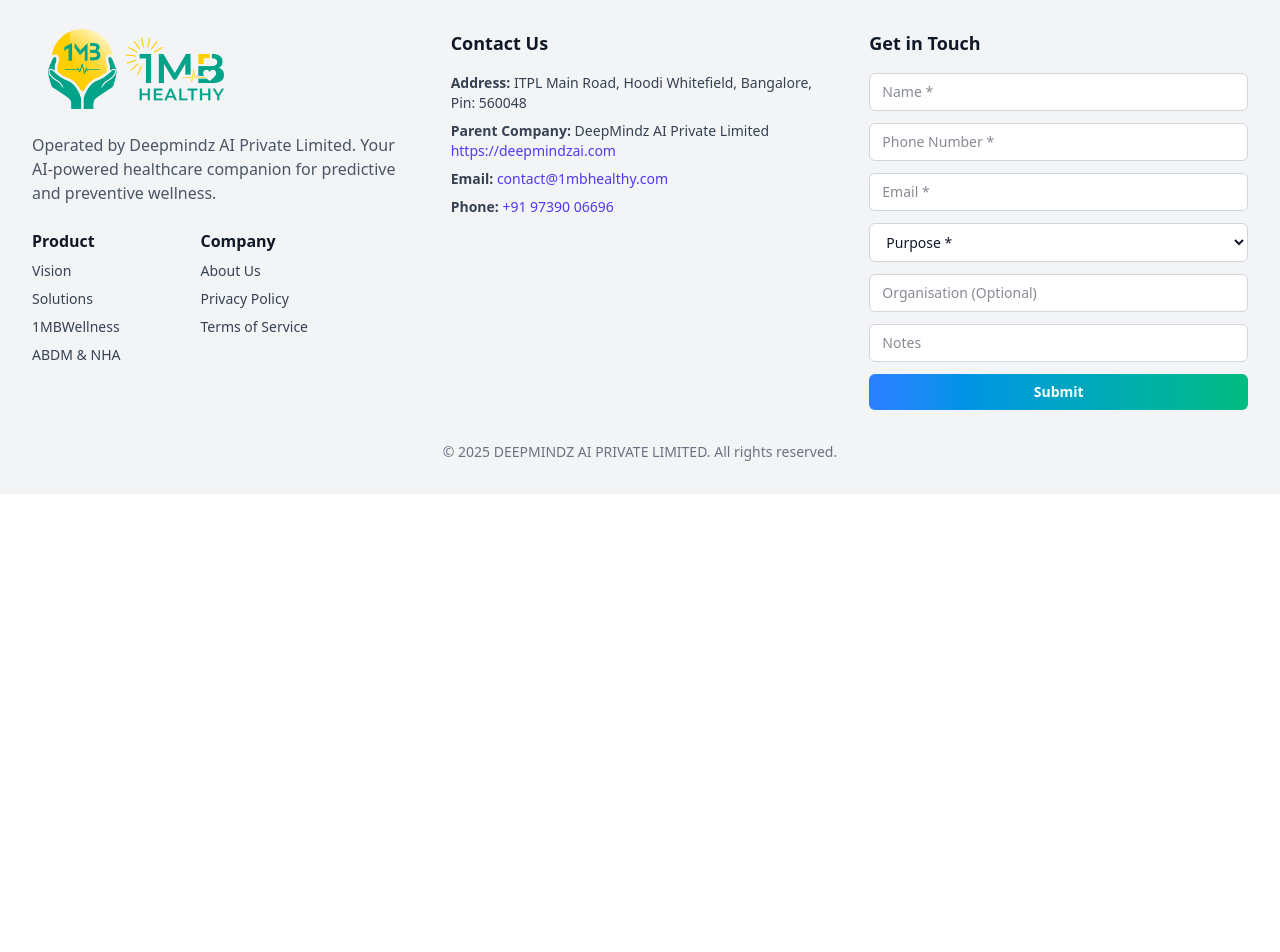
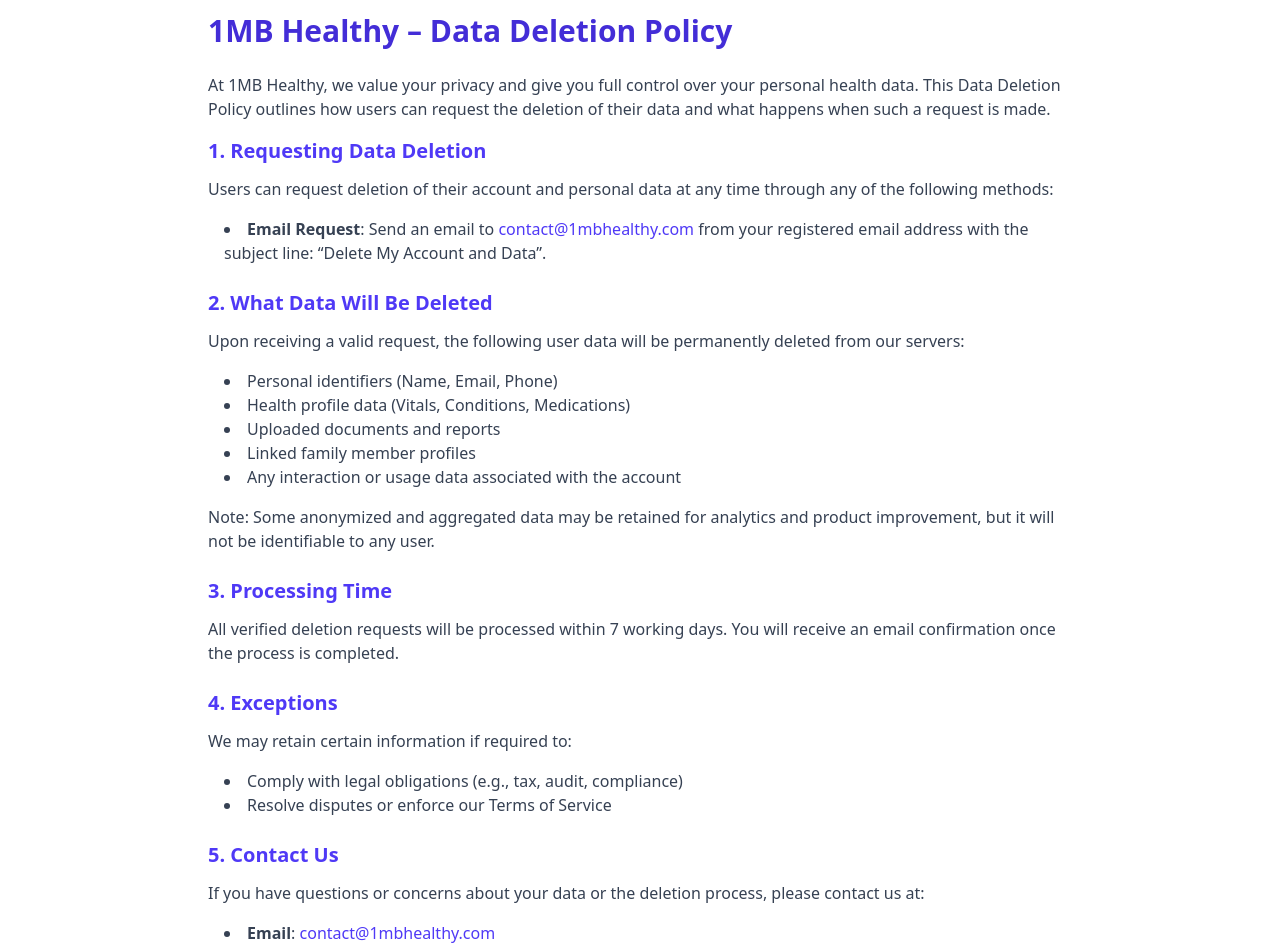
Before and after one commit to srivallika-scaleorange/1mbreact-pages, a React (Vite) app: page /datadeletionpolicy in a window 1280 px wide. Shown: the part 100-1052 px from the top of the page. Before the commit the page ends 800 px from the top, so only its background shows below. Built offline with nearby package versions, Linux system fonts and the light colour scheme.

Commit message:
added delete policy

```diff
--- a/src/App.jsx
+++ b/src/App.jsx
@@ -55,7 +55,7 @@
 import TermsAndConditions from './components/TermsAndConditions';
 import PrivacyPolicy from './components/PrivacyPolicy';
 import './App.css';
-
+import DataDeletionPolicy from './components/DataDeletionPolicy.jsx';
 const App = () => {
   const location = useLocation(); // Get current route
 
@@ -77,6 +77,8 @@
         <Route path="/about" element={<AboutUs />} />
         <Route path="/privacypolicy" element={<PrivacyPolicy />} />
         <Route path="/contactus" element={<FooterSections />} />
+        <Route path="/datadeletionpolicy" element={<DataDeletionPolicy />} />
+
       </Routes>
       {showFooter && <FooterSections />}
     </div>
--- /dev/null
+++ b/src/components/DataDeletionPolicy.jsx
@@ -0,0 +1,78 @@
+import React from 'react';
+import SEO from './SEO'; // Assuming SEO is a custom component for metadata
+
+const DataDeletionPolicy = () => {
+  return (
+    <>
+      <SEO
+        title="Data Deletion Policy - 1MB Healthy"
+        description="Understand how to request the deletion of your personal data from 1MB Healthy’s AI-powered healthcare platform."
+        keywords="data deletion policy, 1MB Healthy, privacy, data protection"
+        url="https://1mbhealthy.com/datadeletionpolicy"
+      />
+      <div className="max-w-4xl mx-auto px-4 py-8 text-gray-800">
+        <h1 className="text-3xl font-bold mb-6 text-indigo-700">1MB Healthy – Data Deletion Policy</h1>
+        <p className="mb-4 text-gray-700">
+          At 1MB Healthy, we value your privacy and give you full control over your personal health data. This Data Deletion Policy outlines how users can request the deletion of their data and what happens when such a request is made.
+        </p>
+
+        <div className="mb-6">
+          <h2 className="text-xl font-semibold mb-3 text-indigo-600">1. Requesting Data Deletion</h2>
+          <p className="mb-4 text-gray-700">
+            Users can request deletion of their account and personal data at any time through any of the following methods:
+          </p>
+          <ul className="list-disc list-inside mb-4 text-gray-700 ml-4">
+            <li><strong>Email Request</strong>: Send an email to <a href="mailto:contact@1mbhealthy.com" className="text-indigo-600 hover:underline">contact@1mbhealthy.com</a> from your registered email address with the subject line: “Delete My Account and Data”.</li>
+          </ul>
+        </div>
+
+        <div className="mb-6">
+          <h2 className="text-xl font-semibold mb-3 text-indigo-600">2. What Data Will Be Deleted</h2>
+          <p className="mb-4 text-gray-700">
+            Upon receiving a valid request, the following user data will be permanently deleted from our servers:
+          </p>
+          <ul className="list-disc list-inside mb-4 text-gray-700 ml-4">
+            <li>Personal identifiers (Name, Email, Phone)</li>
+            <li>Health profile data (Vitals, Conditions, Medications)</li>
+            <li>Uploaded documents and reports</li>
+            <li>Linked family member profiles</li>
+            <li>Any interaction or usage data associated with the account</li>
+          </ul>
+          <p className="mb-4 text-gray-700">
+            Note: Some anonymized and aggregated data may be retained for analytics and product improvement, but it will not be identifiable to any user.
+          </p>
+        </div>
+
+        <div className="mb-6">
+          <h2 className="text-xl font-semibold mb-3 text-indigo-600">3. Processing Time</h2>
+          <p className="mb-4 text-gray-700">
+            All verified deletion requests will be processed within 7 working days. You will receive an email confirmation once the process is completed.
+          </p>
+        </div>
+
+        <div className="mb-6">
+          <h2 className="text-xl font-semibold mb-3 text-indigo-600">4. Exceptions</h2>
+          <p className="mb-4 text-gray-700">
+            We may retain certain information if required to:
+          </p>
+          <ul className="list-disc list-inside mb-4 text-gray-700 ml-4">
+            <li>Comply with legal obligations (e.g., tax, audit, compliance)</li>
+            <li>Resolve disputes or enforce our Terms of Service</li>
+          </ul>
+        </div>
+
+        <div className="mb-6">
+          <h2 className="text-xl font-semibold mb-3 text-indigo-600">5. Contact Us</h2>
+          <p className="mb-4 text-gray-700">
+            If you have questions or concerns about your data or the deletion process, please contact us at:
+          </p>
+          <ul className="list-disc list-inside mb-4 text-gray-700 ml-4">
+            <li><strong>Email</strong>: <a href="mailto:contact@1mbhealthy.com" className="text-indigo-600 hover:underline">contact@1mbhealthy.com</a></li>
+          </ul>
+        </div>
+      </div>
+    </>
+  );
+};
+
+export default DataDeletionPolicy;
--- a/src/components/Footer.jsx
+++ b/src/components/Footer.jsx
@@ -160,6 +160,11 @@
                   <li>
                     <a href="/termsandconditions" className="hover:text-blue-400">
                       Terms of Service
+                    </a>
+                  </li>
+                  <li>
+                    <a href="/datadeletionpolicy" className="hover:text-blue-400">
+                      Delete Policy
                     </a>
                   </li>
                 </ul>
--- a/src/components/HealthcareChallenges.jsx
+++ b/src/components/HealthcareChallenges.jsx
@@ -137,7 +137,6 @@
 );
 
 const GlowCard = ({ title, desc, theme, index, icon: Icon }) => {
-  // Accent colors for borders and shadows
   const borderColors = [
     theme === "dark" ? "border-blue-500" : "border-blue-400",
     theme === "dark" ? "border-emerald-500" : "border-emerald-400",
```
